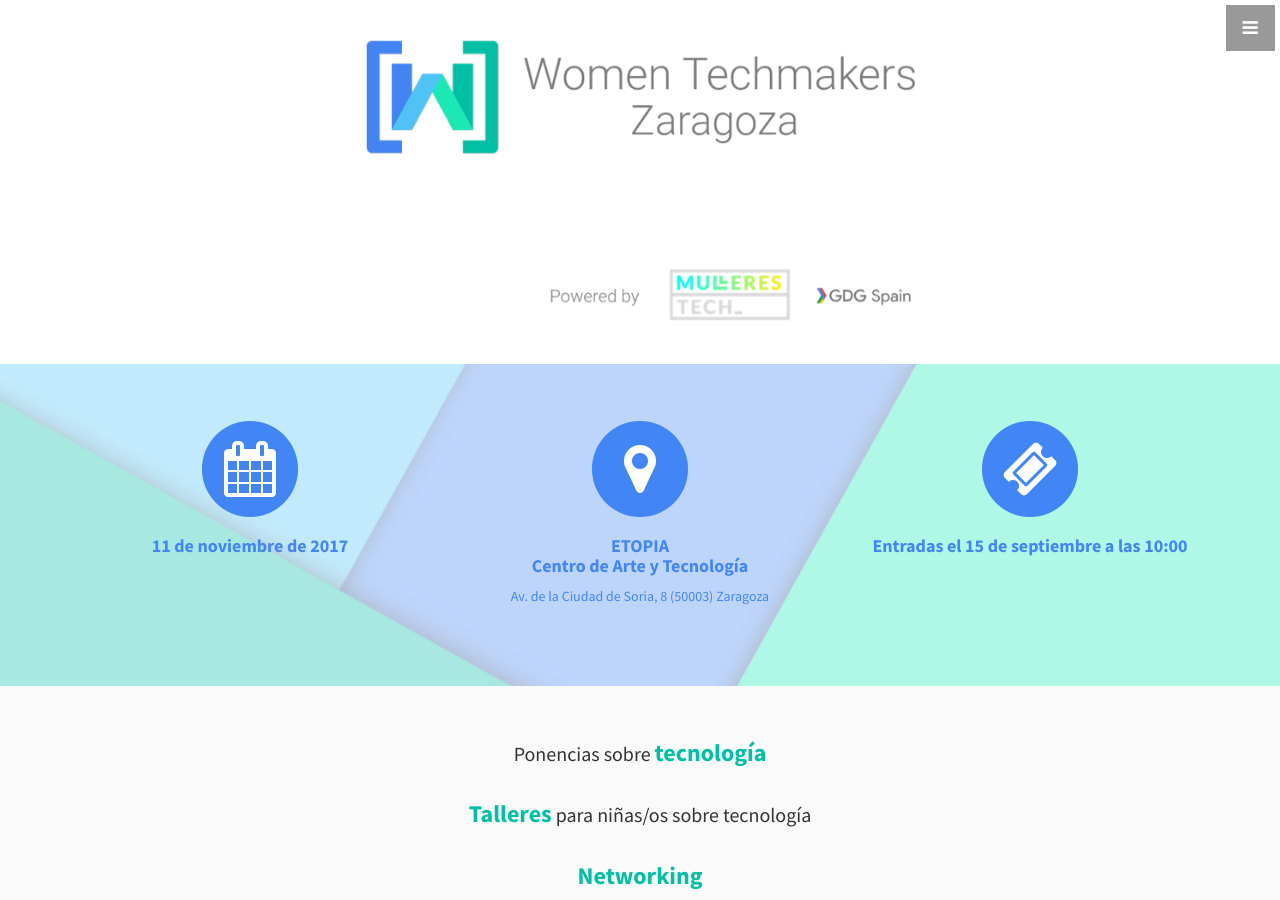
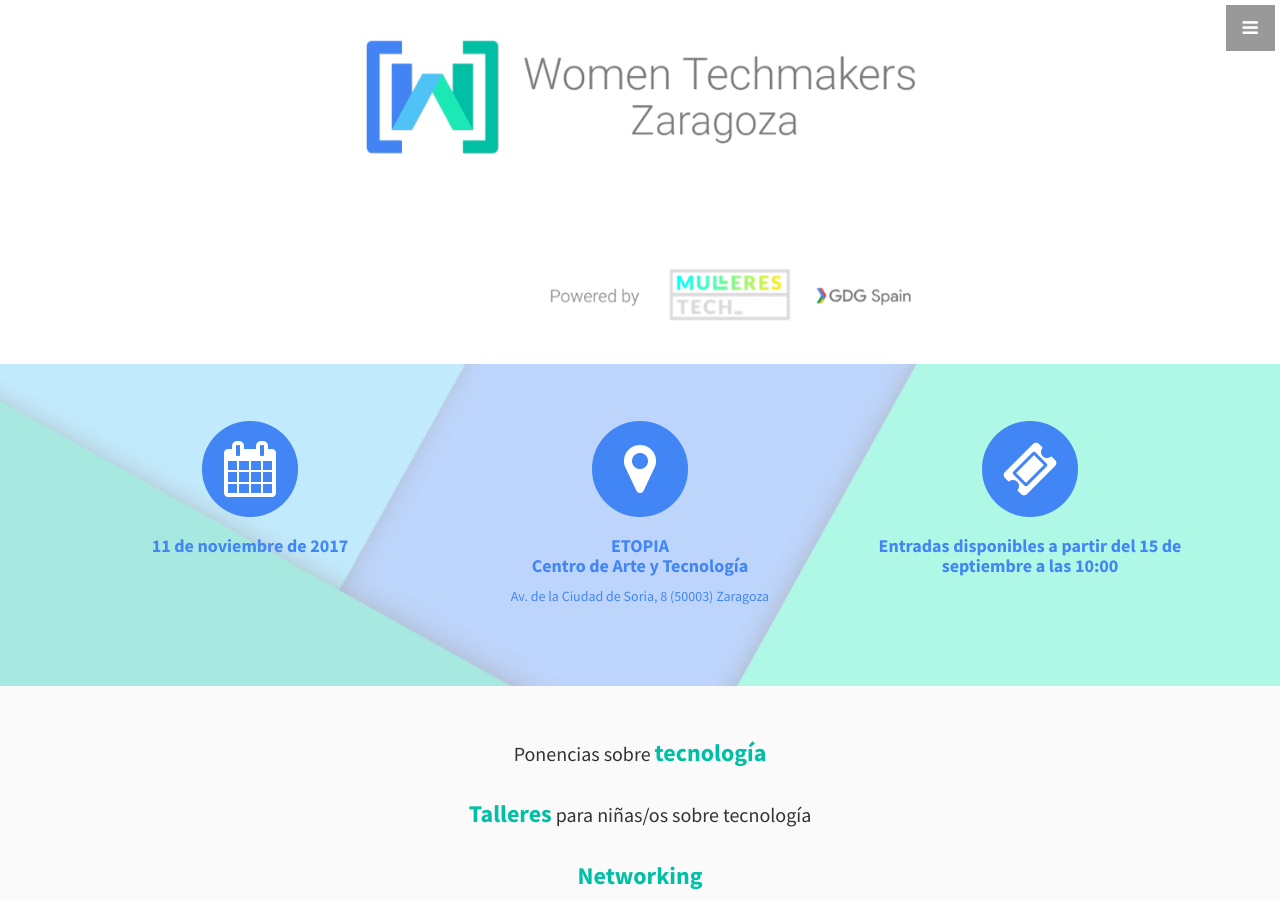
Before and after one commit to MulleresTechZgz/wtmz17.github.io, a Jekyll site: the page built from index.html, in a window 1280 px wide and 900 px high. Built offline with Jekyll 4.4.1, drawn with Linux system fonts in a browser that asks for light colours.

Commit message:
Cambio de fecha de venta de entradas

```diff
--- a/_includes/details.html
+++ b/_includes/details.html
@@ -41,7 +41,7 @@
               <i class="fa fa-ticket fa-stack-1x" style="color: #ffffff;"></i>
             </span>
               <h4>
-                <strong>Entradas el 15 de septiembre a las 10:00</strong>
+                <strong>Entradas disponibles a partir del 15 de septiembre a las 10:00</strong>
               </h4>
               <!--
               <p>Lorem ipsum dolor sit amet, consectetur adipisicing elit.</p>
```
